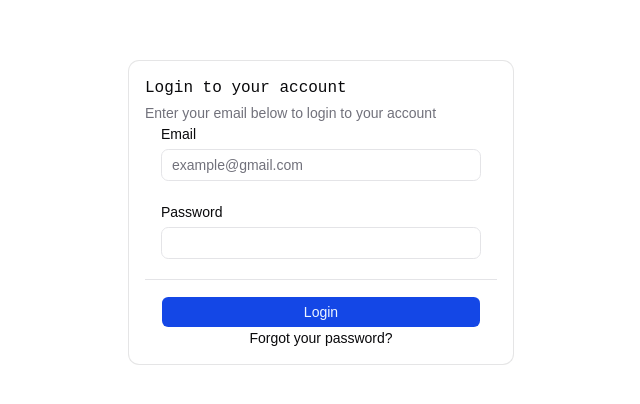
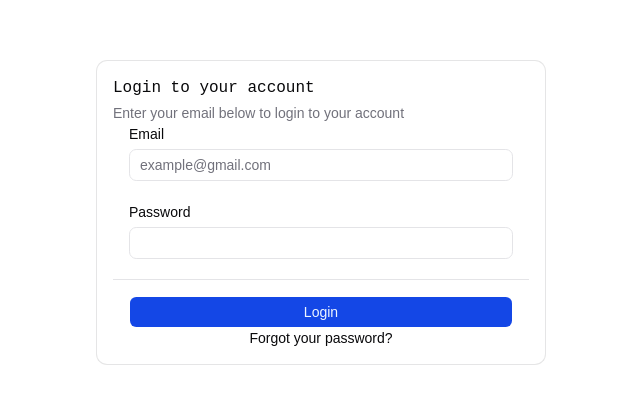
Before and after one commit to MarkMallari16/waterbonia-smart-rainwater-harvest-with-filtration-system, a React (Vite) app in the folder Waterbonia.Client/: page / in a window 1280 px wide. Shown: the part 188-592 px from the top of the page, without its empty margins (319-959 px from the left). Built offline with nearby package versions, Linux system fonts and the light colour scheme; no server answers.

Commit message:
refactor: Login UI

```diff
--- a/Waterbonia.Client/src/pages/Login.tsx
+++ b/Waterbonia.Client/src/pages/Login.tsx
@@ -6,7 +6,7 @@
 const Login = () => {
     return (
         <div className="flex justify-center items-center min-h-screen">
-            <Card className="w-full max-w-sm">
+            <Card className="w-full max-w-md">
                 <CardHeader>
                     <CardTitle>Login to your account</CardTitle>
                     <CardDescription>
```
